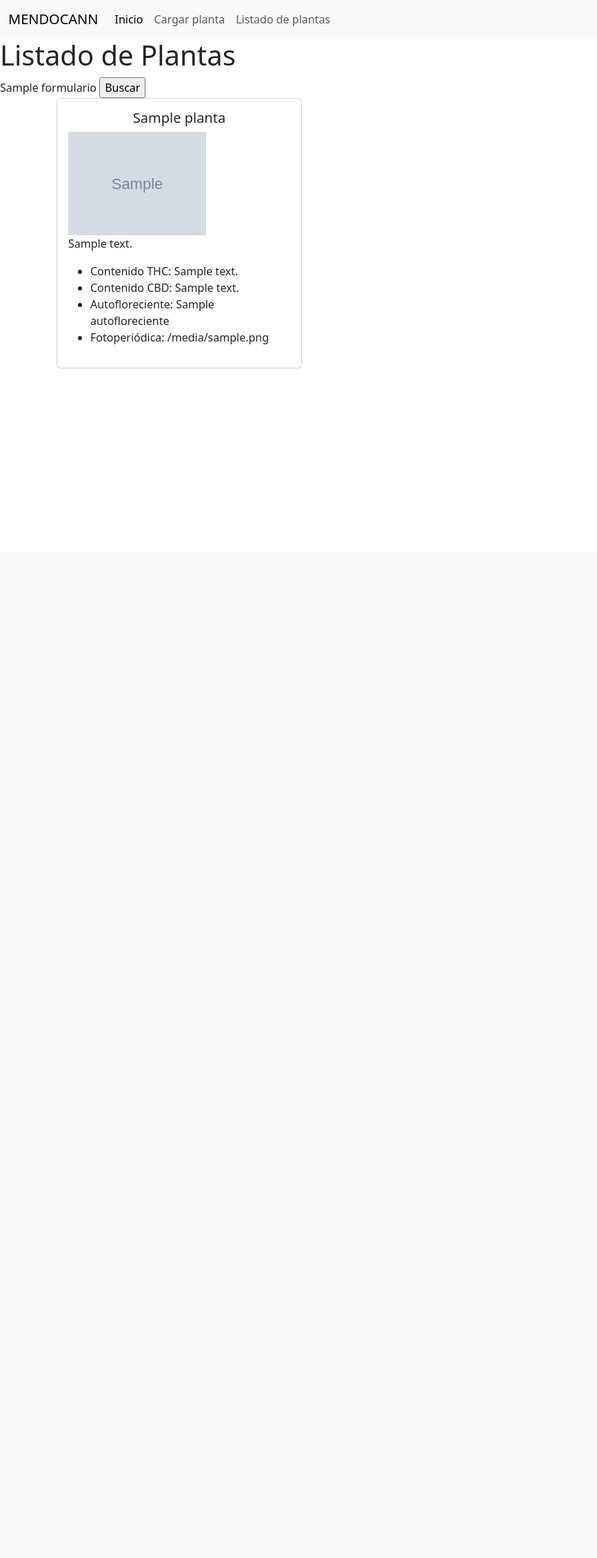
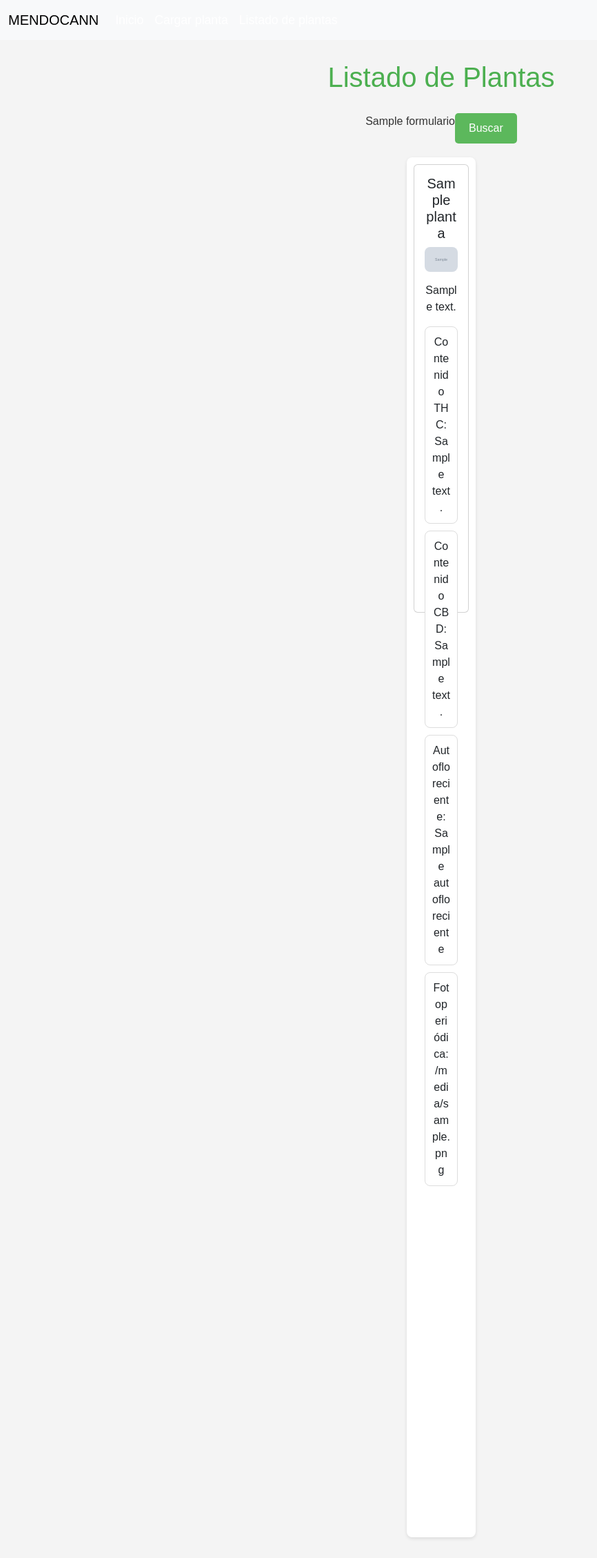
Before and after one commit to Albano-Bosquet/albano-coderhouse, a Django app: template inicio/templates/inicio/listado_de_plantas.html in a window 1280 px wide. Shown: the whole page at 69% size, without its empty margins (0-866 px from the left). Before the commit the page ends 534 px from the top, so only its background shows below. Run offline with Django 5.2, Linux system fonts and the light colour scheme; the template is opened without the code that fills it: most values are stand-ins (such as "Sample title", 1, 10 or a date in 2020); grey boxes marked "Sample" are stand-in pictures.

Commit message:
Se realizaron cambios esteticos, se agrego CSS 3

```diff
--- a/inicio/templates/inicio/listado_de_plantas.html
+++ b/inicio/templates/inicio/listado_de_plantas.html
@@ -4,7 +4,7 @@
     <title>Listado de plantas</title>
     <link href="https://cdn.jsdelivr.net/npm/bootstrap@5.3.3/dist/css/bootstrap.min.css" rel="stylesheet" integrity="sha384-QWTKZyjpPEjISv5WaRU9OFeRpok6YctnYmDr5pNlyT2bRjXh0JMhjY6hW+ALEwIH" crossorigin="anonymous">
     <!-- Vinculamos el archivo CSS -->
-    <link rel="stylesheet" href="estilos.css">
+    <link rel="stylesheet" href="estilo.css">
 </head>
 <body>
     <nav class="navbar navbar-expand-lg bg-body-tertiary">
@@ -23,19 +23,22 @@
         </div>
     </nav>
 
-    <h1>Listado de Plantas</h1>
 
-    <form action="">
-        {{formulario}}
-        <input type="submit" value="Buscar">
-    </form>
+        <h1 style="display: flex; justify-content: center">Listado de Plantas</h1>
+        <div style="display: flex; justify-content: center">
+        <form action="">
+            {{formulario}}
+            <input type="submit" value="Buscar">
+        </form>
+    </div>
 
     {% if plantas %}
     <div class="container">
+        <div>
         <div class="row">
             {% for planta in plantas %}
-            <div class="col-md-4 plant-card">
-                <div class="card">
+            <div class="col-md-4 plant-card" style="padding:10px">
+                <div class="card" style="height:650px">
                     <div class="card-body">
                         <h5 class="card-title text-center">{{planta.nombre}}</h5>
                         {% if planta.foto and planta.foto.url %}
@@ -53,6 +56,7 @@
             </div>
             {% endfor %}
         </div>
+        </div>
     </div>
     {% else %}
     <p class="no-plants">No hay plantas cargadas en el sistema</p>
--- a/static/css/estilo.css
+++ b/static/css/estilo.css
@@ -50,7 +50,7 @@ input[type="submit"]:hover {
 
 /* Estilo para el contenedor de las plantas */
 .container {
-    margin-top: 40px;
+    margin-top: 20px;
     display: flex;
     flex-wrap: wrap;
     justify-content: center; /* Esto asegura que las tarjetas se centren */
@@ -59,12 +59,13 @@ input[type="submit"]:hover {
 
 /* Estilo de las tarjetas */
 .plant-card {
-    width: 300px; /* El ancho fijo de cada tarjeta */
+    width: 100px; /* El ancho fijo de cada tarjeta */
     border-radius: 8px;
     box-shadow: 0 2px 5px rgba(0, 0, 0, 0.1);
     margin-bottom: 30px;
     background-color: #fff;
     text-align: center;
+    height: 2000px;
 }
 
 /* Estilo de la imagen dentro de la tarjeta */
--- a/static/css/styles.css
+++ b/static/css/styles.css
@@ -24,7 +24,6 @@ body, html {
     justify-content: center;
     align-items: center;
     height: 100vh;  /* Ocupa toda la pantalla */
-    padding-top: 60px; /* Deja espacio para el navbar */
 }
 
 /* Caja del formulario */
```
Also changed, not shown: media/plantas/red_point.jpg (added).
